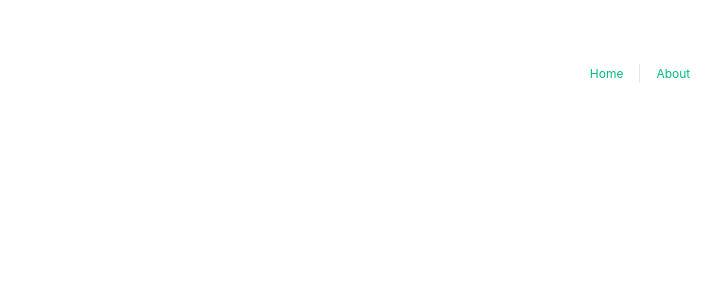
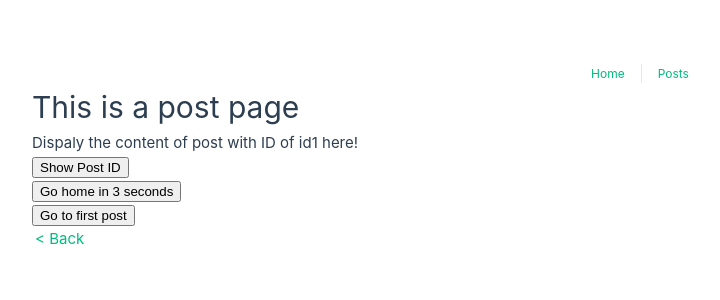
Before and after one commit to Unruh-Spirale/first-project, a Vue app: page /postDetail/id1 in a window 1280 px wide. Before the commit this address had no page. Shown: the top 300 px of the page, without its empty margins (0-720 px from the left). Built offline with nearby package versions, Linux system fonts and the light colour scheme; the HTML template or start-up script is replaced by a standard one.

Commit message:
Vue Router

```diff
--- a/src/App.vue
+++ b/src/App.vue
@@ -1,7 +1,7 @@
 <template>
   <nav>
     <RouterLink to="/">Home</RouterLink>
-    <RouterLink to="/about">About</RouterLink>
+    <RouterLink to="/posts">Posts</RouterLink>
   </nav>
 
   <RouterView />
--- a/src/router/index.js
+++ b/src/router/index.js
@@ -10,12 +10,14 @@
       component: HomeView
     },
     {
-      path: '/about',
-      name: 'about',
-      // route level code-splitting
-      // this generates a separate chunk (About.[hash].js) for this route
-      // which is lazy-loaded when the route is visited.
-      component: () => import('../views/AboutView.vue')
+      path: '/posts',
+      name: 'posts',
+      component: () => import('../views/PostsView.vue')
+    },
+    {
+      path: '/postDetail/:id',
+      name: 'postDetail',
+      component: () => import('../views/PostDetailView.vue')
     }
   ]
 })
--- a/src/views/AboutView.vue
+++ /dev/null
@@ -1,12 +0,0 @@
-<template>
-  <div class="about">
-    <h1>About</h1>
-    <textarea v-autofocus />
-  </div>
-</template>
-
-<script setup>
-  import { vAutofocus } from '@/directives/vAutofocus'
-
-
-</script>
--- /dev/null
+++ b/src/views/PostDetailView.vue
@@ -0,0 +1,44 @@
+<template>
+  <div class="post-detail">
+    <h1>This is a post page</h1>
+    <p>Dispaly the content of post with ID of {{ $route.params.id }} here!</p>
+    <div>
+      <button @click="showPostId">Show Post ID</button>
+    </div>
+    <div>
+      <button @click="goHomeIn3Seconds">Go home in 3 seconds</button>
+    </div>
+    <div>
+      <button @click="goToFirstPost">Go to first post</button>
+    </div>
+    <p><RouterLink to="/posts">&lt; Back</RouterLink></p>
+  </div>
+</template>
+
+<script setup>
+import { useRoute, useRouter } from 'vue-router'
+
+const route = useRoute()
+const router = useRouter()
+
+const showPostId = () => {
+  alert(`The ID of this post is: ${ route.params.id }`)
+}
+
+const goHomeIn3Seconds = () => {
+  setTimeout(() => {
+    // router.push('/')
+    router.push({name:'home'})
+  }, 3000)
+}
+
+const goToFirstPost = () => {
+  router.push({
+    name: 'postDetail',
+    params: {
+      id: 'id1'
+    }
+  })
+}
+
+</script>
--- /dev/null
+++ b/src/views/PostsView.vue
@@ -0,0 +1,32 @@
+<template>
+  <div class="posts">
+    <h1>Posts</h1>
+
+    <ul>
+      <li>
+        <RouterLink to="/postDetail/id1">Post 1</RouterLink>
+      </li>
+      <li>
+        <RouterLink to="/postDetail/id2">Post 2</RouterLink>
+      </li>
+      <li>
+        <RouterLink to="/postDetail/id3">Post 3</RouterLink>
+      </li>
+    </ul>
+
+
+    <textarea v-autofocus />
+  </div>
+</template>
+
+<script setup>
+  import { vAutofocus } from '@/directives/vAutofocus'
+
+
+</script>
+
+<style scoped>
+ul {
+  margin-bottom: 30px;
+}
+</style>
```
